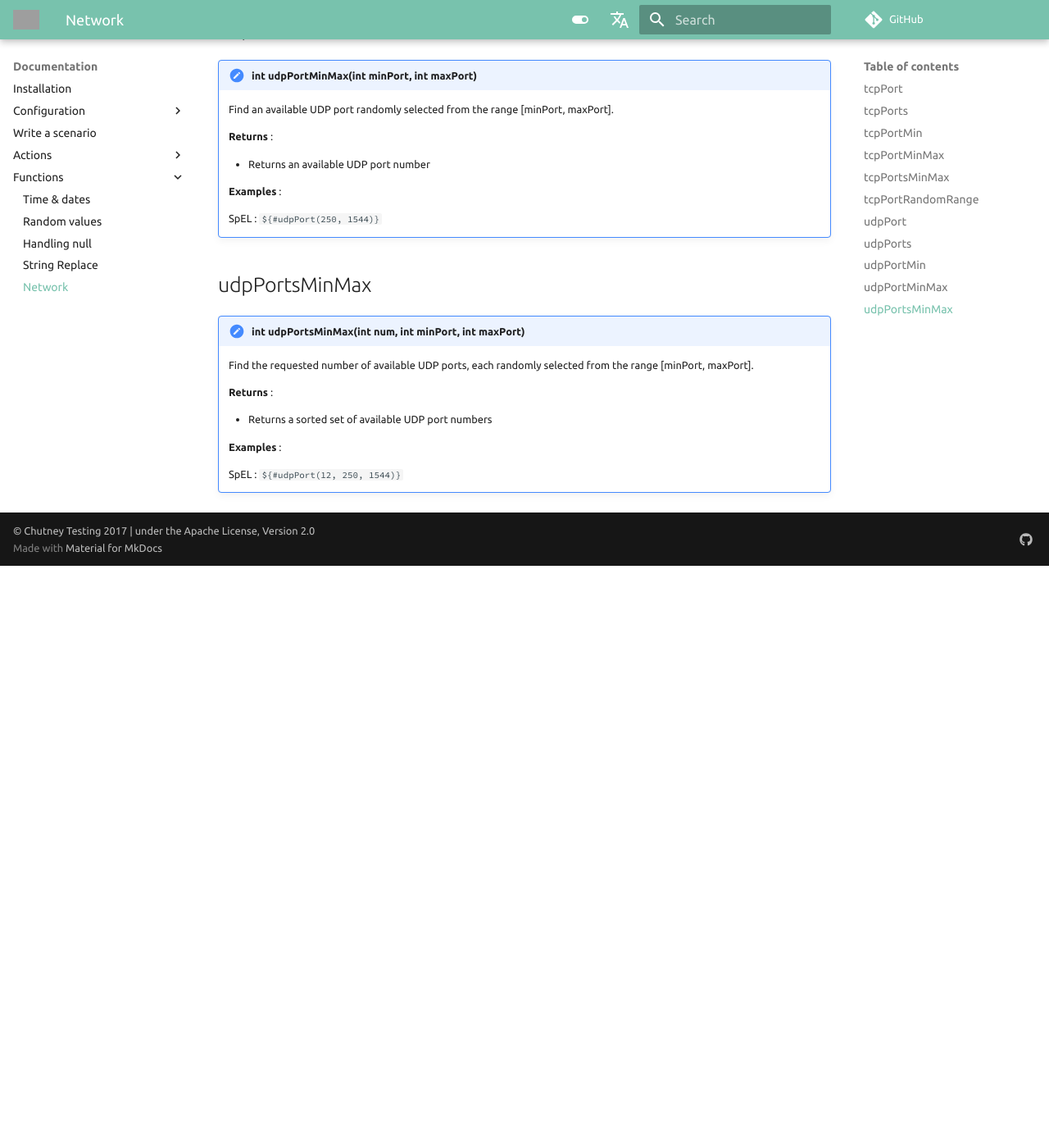
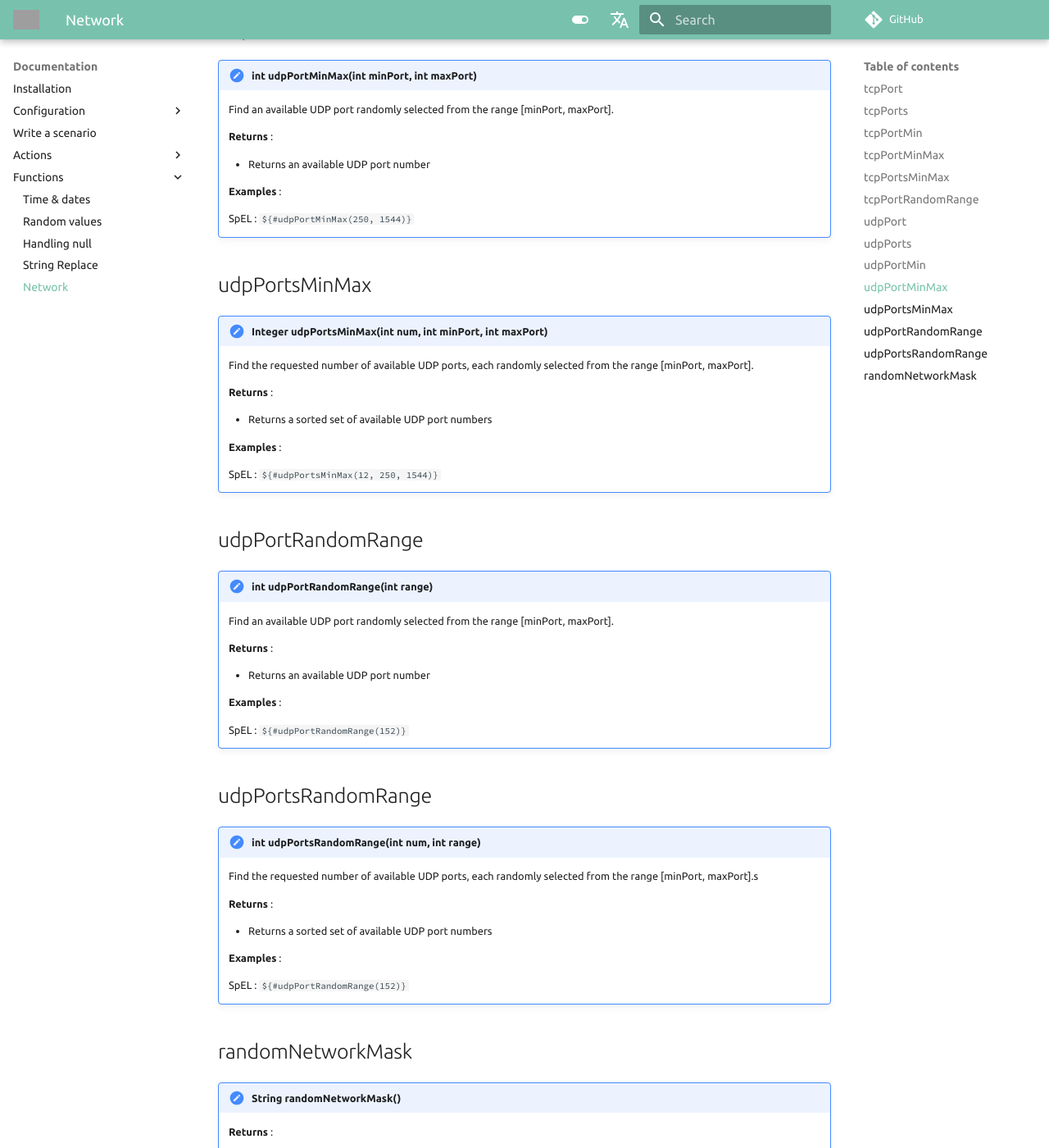
Before and after one commit to chutney-testing/chutney-testing.github.io-legacy, an MkDocs documentation site: the page built from docs/functions/network.md, in a window 1280 px wide and 1400 px high, scrolled down 3016 px. Shown: the whole window at 82% size. Built offline with MkDocs 1.6.1 and Material for MkDocs 9.7.7, drawn with Linux system fonts in a browser that asks for light colours; comment, search, counter and statistics services are not loaded; before the commit the page ends 3706 px from its top, so only the background shows below that; some of the changed text lies outside the part shown; grey boxes are pictures that could not be loaded.

Commit message:
docs: network few changes & additions

```diff
--- a/docs/functions/network.md
+++ b/docs/functions/network.md
@@ -108,7 +108,7 @@
 
     **Examples** :
 
-    SpEL : `${#udpPort(25)}`
+    SpEL : `${#udpPorts(25)}`
 
 # udpPortMin
 
@@ -122,7 +122,7 @@
 
     **Examples** :
 
-    SpEL : `${#udpPort(25)}`
+    SpEL : `${#udpPortMin(25)}`
 
 # udpPortMinMax
 
@@ -136,11 +136,11 @@
 
     **Examples** :
 
-    SpEL : `${#udpPort(250, 1544)}`
+    SpEL : `${#udpPortMinMax(250, 1544)}`
 
 # udpPortsMinMax
 
-!!! note "int udpPortsMinMax(int num, int minPort, int maxPort)"
+!!! note "Integer udpPortsMinMax(int num, int minPort, int maxPort)"
 
     Find the requested number of available UDP ports, each randomly selected from the range [minPort, maxPort].
 
@@ -150,4 +150,46 @@
 
     **Examples** :
 
-    SpEL : `${#udpPort(12, 250, 1544)}`
+    SpEL : `${#udpPortsMinMax(12, 250, 1544)}`
+
+# udpPortRandomRange
+
+!!! note "int udpPortRandomRange(int range)"
+
+    Find an available UDP port randomly selected from the range [minPort, maxPort].
+
+    **Returns** :
+
+    * Returns an available UDP port number
+
+    **Examples** :
+
+    SpEL : `${#udpPortRandomRange(152)}`
+
+# udpPortsRandomRange
+
+!!! note "int udpPortsRandomRange(int num, int range)"
+
+    Find the requested number of available UDP ports, each randomly selected from the range [minPort, maxPort].s
+
+    **Returns** :
+
+    * Returns a sorted set of available UDP port numbers
+
+    **Examples** :
+
+    SpEL : `${#udpPortRandomRange(152)}`
+
+# randomNetworkMask
+
+!!! note "String randomNetworkMask()"
+
+
+
+    **Returns** :
+
+    *
+
+    **Examples** :
+
+    SpEL : `${#randomNetworkMask()}`
```
Also changed, not shown: other parts of docs/functions/network.md (+2 -2 lines).
